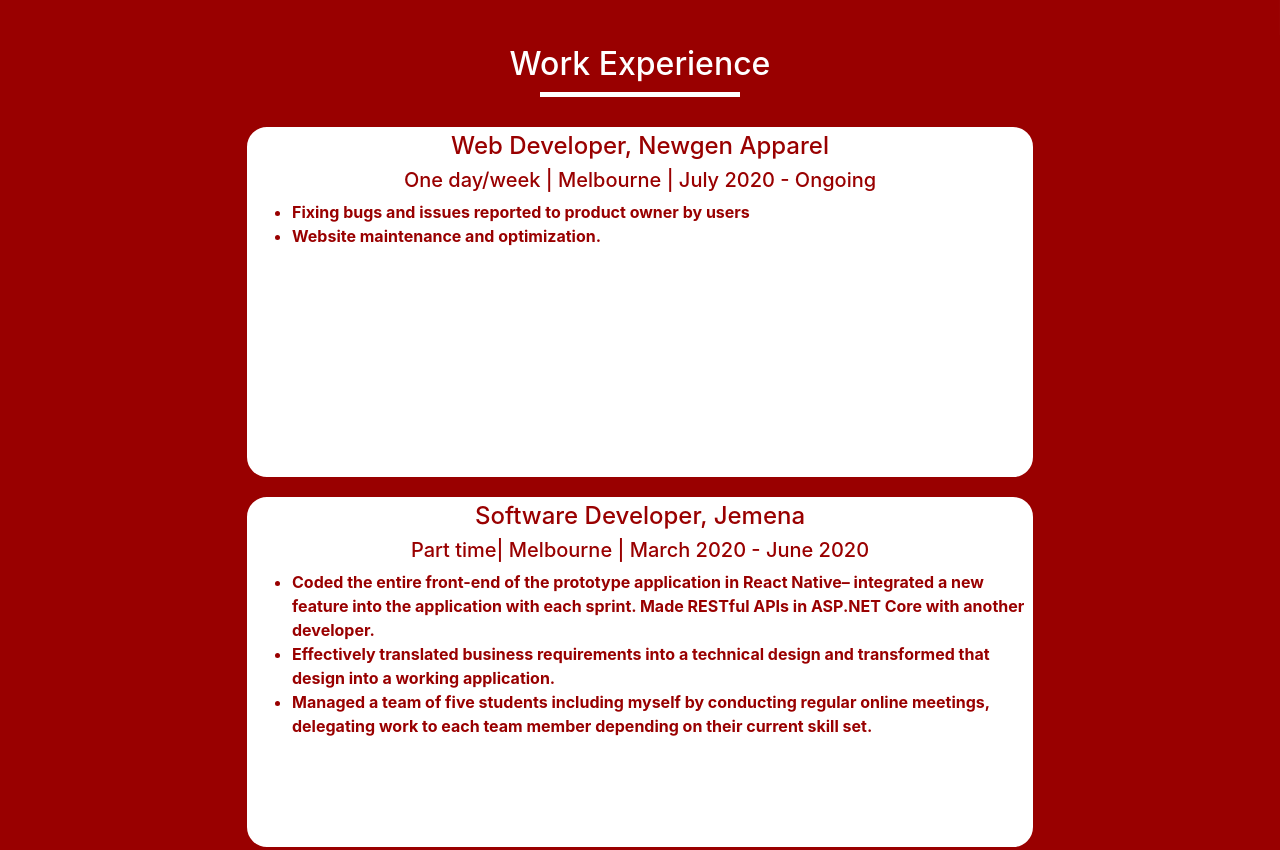
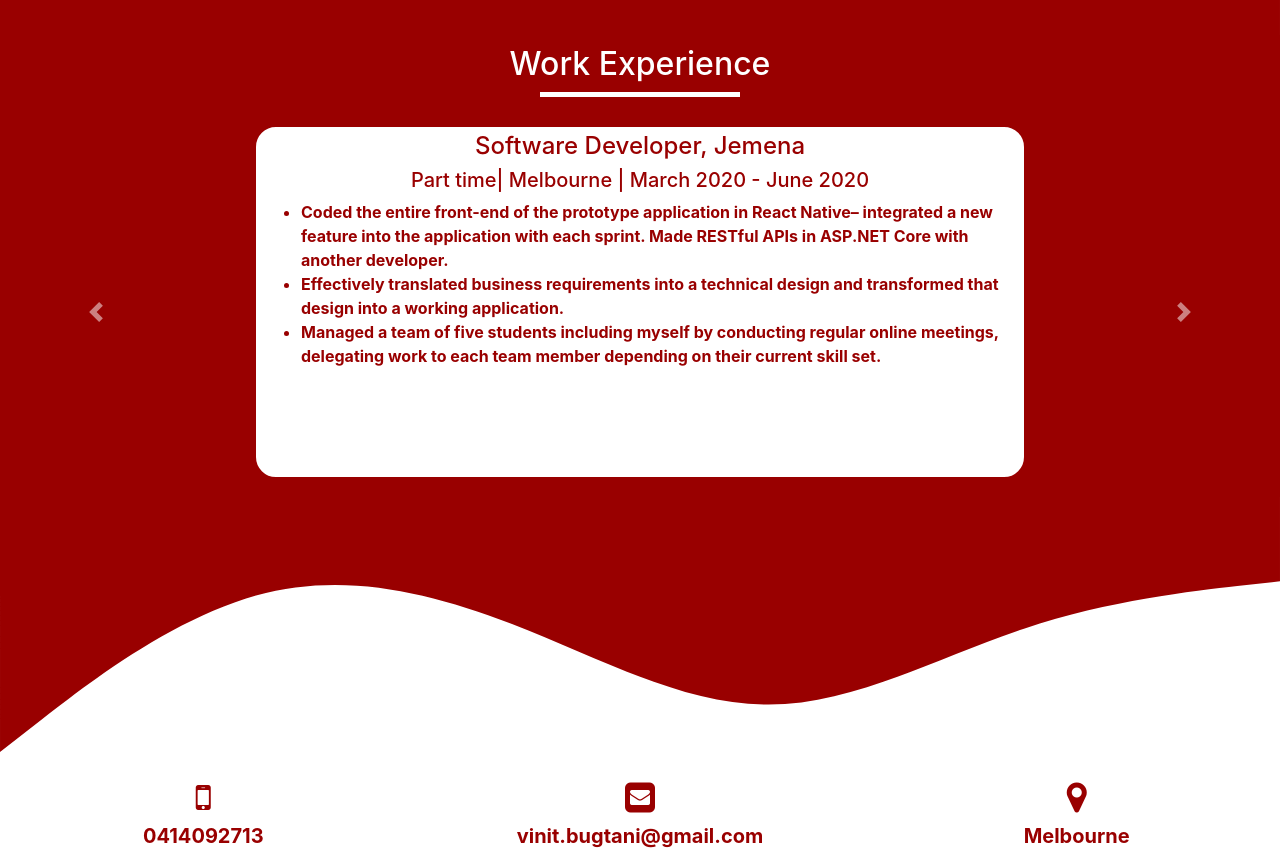
Before and after one commit to vineet39/portfolio, a React (Create React App) app: page / in a window 1280 px wide. Shown: the part 1864-2714 px from the top of the page. Built offline with nearby package versions, Linux system fonts and the light colour scheme.

Commit message:
Boostrap carousal in work tab for large screens

```diff
--- a/src/components/WorkExperience/WorkExperience.css
+++ b/src/components/WorkExperience/WorkExperience.css
@@ -1,6 +1,10 @@
     .experience {
         background-color: #990000;
         margin-top: -10px;
+    }
+
+    .experience .work-row {
+        display: none;
     }
 
     .svg {
@@ -17,7 +21,7 @@
         .experience .work-row {
             display: block;
         }
-        .carouselExampleIndicators {
+        #carouselExampleIndicators {
             display: none;
         }
         .experience {
--- a/src/components/WorkExperience/WorkExperience.js
+++ b/src/components/WorkExperience/WorkExperience.js
@@ -23,16 +23,38 @@
         },
     };
 
-    const items = Object.keys(details).map(key =>
+    const allItems = Object.keys(details).map(key =>
         <WorkTab key={key} companyname={details[key].companyname} detail={details[key].detail} responsibilities={details[key].responsibilities} />
     );
+
+    const allItemsExceptFirst = Object.keys(details).slice(1).map(key => (
+        <div class="carousel-item">
+            <WorkTab key={key} companyname={details[key].companyname} detail={details[key].detail} responsibilities={details[key].responsibilities} />
+        </div>
+    ));
 
     return (
         <Aux>
             <div className="experience">
                 <Title title="Work Experience" inverted={true} />
+                <div id="carouselExampleIndicators" class="carousel slide" data-ride="carousel">
+                    <div class="carousel-inner">
+                        <div class="carousel-item active">
+                            {allItems[0]}
+                        </div>
+                        {allItemsExceptFirst}
+                    </div>
+                    <a class="carousel-control-prev" href="#carouselExampleIndicators" role="button" data-slide="prev">
+                        <span class="carousel-control-prev-icon" aria-hidden="true"></span>
+                        <span class="sr-only">Previous</span>
+                    </a>
+                    <a class="carousel-control-next" href="#carouselExampleIndicators" role="button" data-slide="next">
+                        <span class="carousel-control-next-icon" aria-hidden="true"></span>
+                        <span class="sr-only">Next</span>
+                    </a>
+                </div>
                 <div className="row work-row">
-                    {items}
+                    {allItems}
                 </div>
             </div>
             <svg className="svg" xmlns="http://www.w3.org/2000/svg" viewBox="0 0 1440 320"><path fill="#990000" fill-opacity="1" d="M0,288L48,250.7C96,213,192,139,288,112C384,85,480,107,576,144C672,181,768,235,864,234.7C960,235,1056,181,1152,149.3C1248,117,1344,107,1392,101.3L1440,96L1440,0L1392,0C1344,0,1248,0,1152,0C1056,0,960,0,864,0C768,0,672,0,576,0C480,0,384,0,288,0C192,0,96,0,48,0L0,0Z"></path></svg>
--- a/src/index.js
+++ b/src/index.js
@@ -5,8 +5,8 @@
 import * as serviceWorker from './serviceWorker';
 import '../node_modules/bootstrap/dist/css/bootstrap.min.css';
 import '../node_modules/font-awesome/css/font-awesome.min.css';
-import $ from '../node_modules/jquery';
-import Popper from '../node_modules/popper.js';
+import 'jquery/dist/jquery.min.js';
+import 'bootstrap/dist/js/bootstrap.min.js';
 
 ReactDOM.render(
   <React.StrictMode>
```
Also changed, not shown: package.json (line endings or trailing spaces), 1 other file (tests, documents, lock files or other folders).
